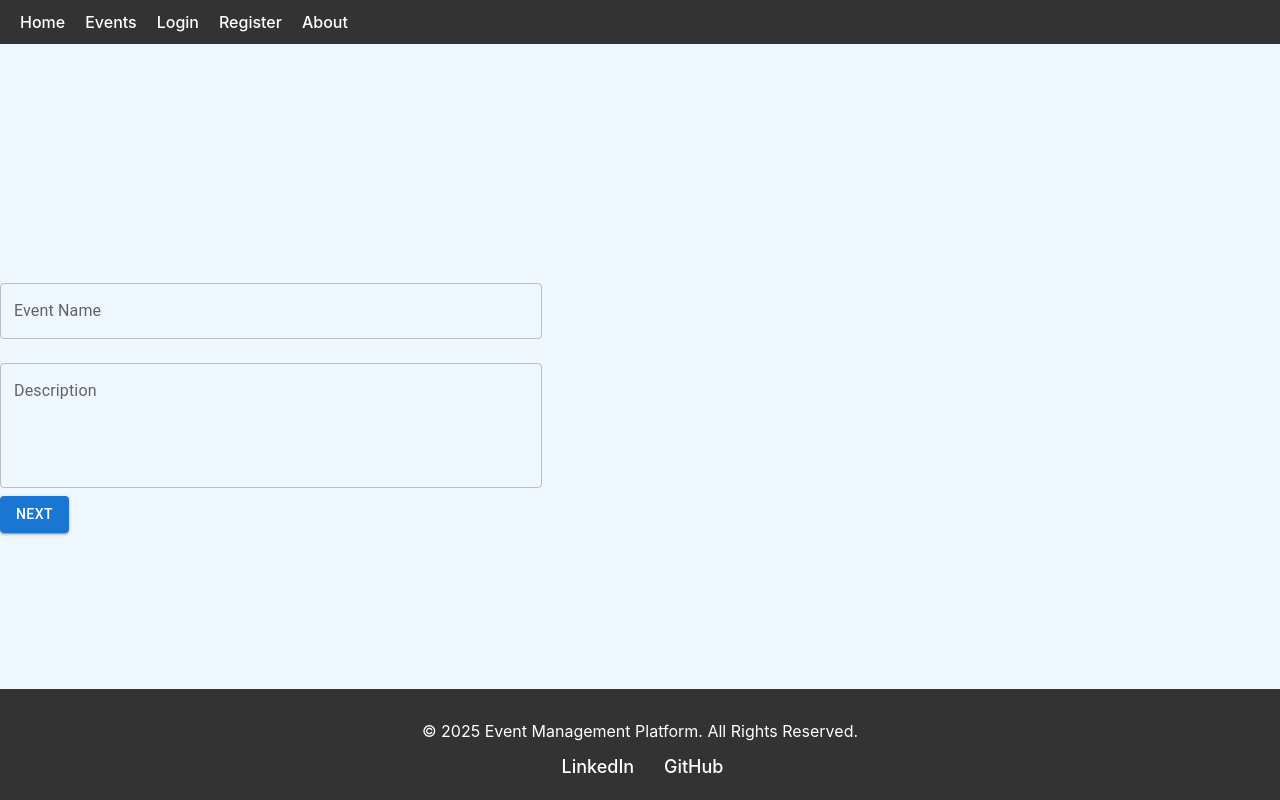
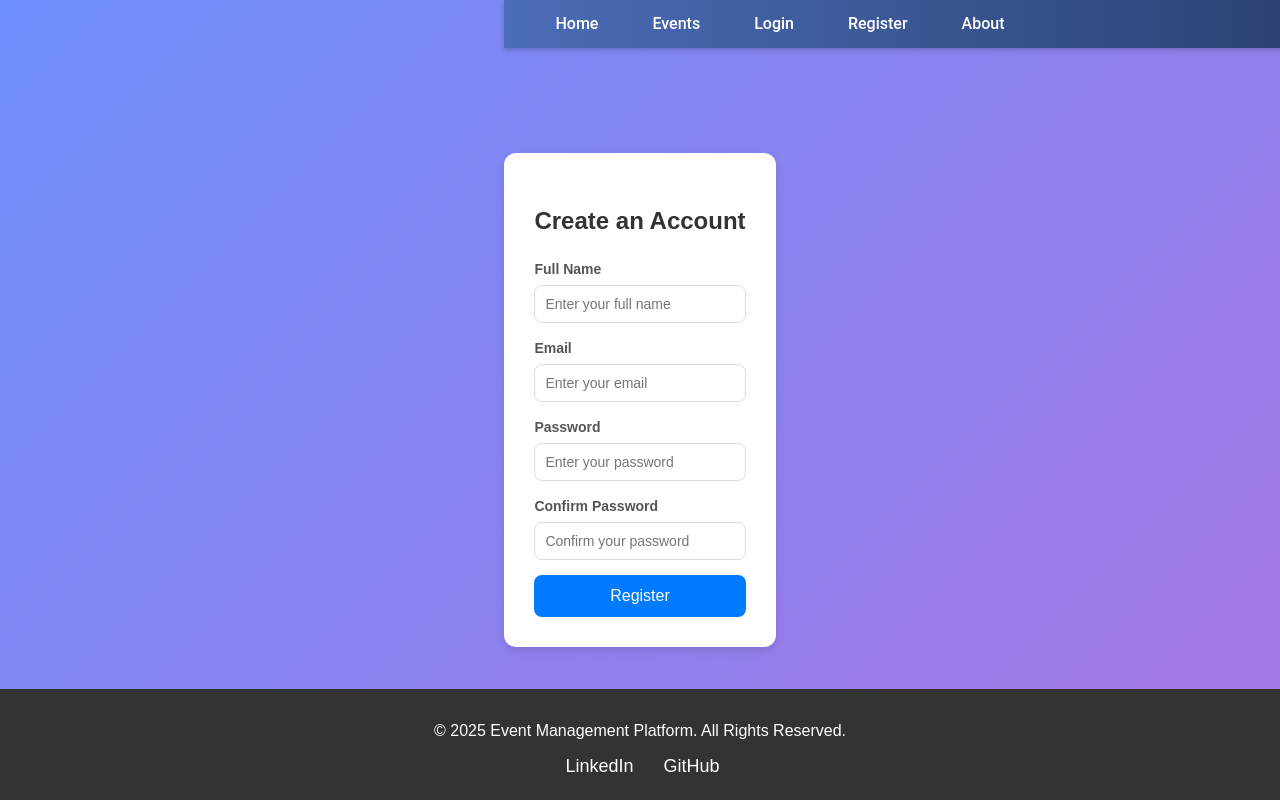
Before and after one commit to pal6158/B42_WEB_047_-Cloud-Crafters, a React (Vite) app in the folder event-management/: page /register in a window 1280 px wide. Built offline with nearby package versions, Linux system fonts and the light colour scheme.

Commit message:
Add About section for Event Management platform

```diff
--- a/event-management/src/App.jsx
+++ b/event-management/src/App.jsx
@@ -1,5 +1,5 @@
-import React, { useState } from 'react';
-
+import React from 'react';
+import { BrowserRouter as Router, Routes, Route } from 'react-router-dom';
 import EventDetailsForm from './components/EventCreationWizard/EventDetailsForm';
 import LocationPicker from './components/EventCreationWizard/LocationPicker';
 import DateTimePicker from './components/EventCreationWizard/DateTimePicker';
@@ -9,41 +9,28 @@ import ConfirmationStep from './components/EventCreationWizard/ConfirmationStep'
 import Navbar from './components/EventCreationWizard/pages/Home/Navbar/Navbar';
 import Footer from './components/EventCreationWizard/Pages/Home/Footer/Footer';
 import Home from './components/EventCreationWizard/pages/Home/Home';
+import LoginPage from './components/EventCreationWizard/Pages/Home/LogIn/LoginPage';
+import RegistrationPage from './components/EventCreationWizard/Pages/Home/RegistrationPage/RegistrationPage';
+import About from './components/EventCreationWizard/Pages/Home/About/About';
 
 const App = () => {
-  const [step, setStep] = useState(1);
-  const [formData, setFormData] = useState({
-    name: '',
-    description: '',
-    location: '',
-    date: '',
-    time: '',
-    invitees: '',
-  });
-
-  const nextStep = () => setStep(step + 1);
-  const prevStep = () => setStep(step - 1);
-  const submitForm = () => alert('Event Created Successfully!');
-
   return (
-    <div>
-      {/* Navbar and Footer are always visible */}
+    <Router>
       <Navbar />
-
-      {/* Conditionally render each component based on the current step */}
-      {step === 0 && <Home />}
-      {step === 1 && <EventDetailsForm formData={formData} setFormData={setFormData} nextStep={nextStep} />}
-      {step === 2 && <LocationPicker formData={formData} setFormData={setFormData} nextStep={nextStep} prevStep={prevStep} />}
-      {step === 3 && <DateTimePicker formData={formData} setFormData={setFormData} nextStep={nextStep} prevStep={prevStep} />}
-      {step === 4 && <MediaUpload nextStep={nextStep} prevStep={prevStep} />}
-      {step === 5 && <InviteesSelector formData={formData} setFormData={setFormData} nextStep={nextStep} prevStep={prevStep} />}
-      {step === 6 && <ConfirmationStep formData={formData} prevStep={prevStep} submitForm={submitForm} />}
-
-
+      <Routes>
+        <Route path="/" element={<Home />} />
+        <Route path="/login" element={<LoginPage />} />
+        <Route path="/register" element={<RegistrationPage />} />
+        <Route path='/about' element={<About />} />
+        <Route path="/event-details" element={<EventDetailsForm />} />
+        <Route path="/location-picker" element={<LocationPicker />} />
+        <Route path="/date-time-picker" element={<DateTimePicker />} />
+        <Route path="/media-upload" element={<MediaUpload />} />
+        <Route path="/invitees-selector" element={<InviteesSelector />} />
+        <Route path="/confirmation-step" element={<ConfirmationStep />} />
+      </Routes>
       <Footer />
-
-
-    </div>
+    </Router>
   );
 };
 
--- /dev/null
+++ b/event-management/src/components/EventCreationWizard/Pages/Home/About/About.css
@@ -0,0 +1,47 @@
+.about-container {
+    background: linear-gradient(135deg, #f7f7f7, #d7e9ff);
+    padding: 60px 20px;
+    display: flex;
+    justify-content: center;
+    align-items: center;
+  }
+
+  .about-content {
+    max-width: 800px;
+    text-align: center;
+    background: white;
+    padding: 40px;
+    border-radius: 16px;
+    box-shadow: 0 8px 16px rgba(0, 0, 0, 0.2);
+  }
+
+  .about-content h1 {
+    font-size: 2.5rem;
+    margin-bottom: 20px;
+    color: #333;
+  }
+
+  .about-content p {
+    font-size: 1.2rem;
+    line-height: 1.6;
+    color: #666;
+    margin-bottom: 20px;
+  }
+
+  .features-list {
+    list-style: none;
+    padding: 0;
+    margin: 20px 0;
+  }
+
+  .features-list li {
+    font-size: 1.1rem;
+    color: #0077b6;
+    margin: 10px 0;
+  }
+
+  .about-content h2 {
+    font-size: 2rem;
+    margin: 20px 0;
+    color: #004a6d;
+  }
--- /dev/null
+++ b/event-management/src/components/EventCreationWizard/Pages/Home/About/About.jsx
@@ -0,0 +1,31 @@
+import React from 'react';
+import './About.css';
+
+const About = () => {
+  return (
+    <section className="about-container">
+      <div className="about-content">
+        <h1>About Event Management Platform</h1>
+        <p>
+          Welcome to our Event Creation and Management Platform! We are dedicated to providing you with seamless and intuitive solutions for creating, managing, and attending events.
+        </p>
+        <p>
+          Our platform offers a comprehensive event creation wizard, RSVP tracking dashboard, interactive engagement tools, and AI-powered event recommendations to make your event planning process effortless and enjoyable.
+        </p>
+        <h2>Why Choose Us?</h2>
+        <ul className="features-list">
+          <li>📅 Effortless Event Creation</li>
+          <li>📍 Location Selection and RSVP Tracking</li>
+          <li>🗂️ Event Timeline and Media Sharing</li>
+          <li>🤖 AI-Powered Event Recommendations</li>
+        </ul>
+        <p>
+          Whether you're planning a corporate event, a social gathering, or a personal celebration, we've got you covered.
+          Join us and experience the next level of event management!
+        </p>
+      </div>
+    </section>
+  );
+};
+
+export default About;
--- a/event-management/src/components/EventCreationWizard/Pages/Home/Home.css
+++ b/event-management/src/components/EventCreationWizard/Pages/Home/Home.css
@@ -13,6 +13,12 @@ html, body {
     align-items: center;
     color: black;
     text-align: center;
+
+
+    background-image: url('/Users/bikashjha/Desktop/ConstructWeek/B42_WEB_047_-Cloud-Crafters/event-management/src/assets/show-dance-floor-vector-background-with-spotlights-party-concert-stage-floor-illustration_1284-42341.avif'); /* Replace with your image path */
+    background-size: cover; /* Cover the entire container */
+    background-position: center; /* Center the image */
+    background-repeat: no-repeat;
   }
 
   .welcome-text {
--- /dev/null
+++ b/event-management/src/components/EventCreationWizard/Pages/Home/LogIn/LoginPage.css
@@ -0,0 +1,87 @@
+/* Full-page background */
+body {
+    margin: 0;
+    font-family: "Poppins", sans-serif;
+    background: linear-gradient(135deg, #6e8efb, #a777e3);
+    height: 100vh;
+    display: flex;
+    justify-content: center;
+    align-items: center;
+  }
+
+  .login-container {
+    display: flex;
+    justify-content: center;
+    align-items: center;
+    height: 100%;
+    width: 100%;
+  }
+
+  .login-card {
+    background: white;
+    padding: 40px;
+    border-radius: 12px;
+    box-shadow: 0px 10px 15px rgba(0, 0, 0, 0.2);
+    width: 100%;
+    max-width: 400px;
+    text-align: center;
+  }
+
+  h2 {
+    color: #4a4a4a;
+    margin-bottom: 20px;
+  }
+
+  form {
+    width: 100%;
+  }
+
+  .input-group {
+    margin-bottom: 15px;
+    text-align: left;
+  }
+
+  label {
+    font-size: 14px;
+    color: #6b6b6b;
+    display: block;
+    margin-bottom: 5px;
+  }
+
+  input {
+    width: 100%;
+    padding: 10px;
+    border: 1px solid #d9d9d9;
+    border-radius: 8px;
+    font-size: 14px;
+    outline: none;
+    transition: 0.3s;
+  }
+
+  input:focus {
+    border: 1px solid #6e8efb;
+  }
+
+  .login-btn {
+    background-color: #6e8efb;
+    color: white;
+    padding: 12px;
+    width: 100%;
+    border: none;
+    border-radius: 8px;
+    cursor: pointer;
+    font-size: 16px;
+    transition: background-color 0.3s;
+  }
+
+  .login-btn:hover {
+    background-color: #5a7be2;
+  }
+
+  .forgot-password {
+    color: #6e8efb;
+    font-size: 14px;
+    margin-top: 10px;
+    cursor: pointer;
+    text-decoration: underline;
+  }
--- /dev/null
+++ b/event-management/src/components/EventCreationWizard/Pages/Home/LogIn/LoginPage.jsx
@@ -0,0 +1,28 @@
+import React from "react";
+import "./LoginPage.css";
+
+const LoginPage = () => {
+  return (
+    <div className="login-container">
+      <div className="login-card">
+        <h2>Welcome Back!</h2>
+        <form>
+          <div className="input-group">
+            <label>Email</label>
+            <input type="email" placeholder="Enter your email" required />
+          </div>
+          <div className="input-group">
+            <label>Password</label>
+            <input type="password" placeholder="Enter your password" required />
+          </div>
+          <button type="submit" className="login-btn">
+            Login
+          </button>
+          <p className="forgot-password">Forgot your password?</p>
+        </form>
+      </div>
+    </div>
+  );
+};
+
+export default LoginPage;
--- a/event-management/src/components/EventCreationWizard/Pages/Home/Navbar/Navbar.css
+++ b/event-management/src/components/EventCreationWizard/Pages/Home/Navbar/Navbar.css
@@ -1,34 +1,73 @@
-/* Navbar Styles */
-nav {
-    background-color: #333;
-    color: white;
-    padding: 10px 20px; /* Added horizontal padding to give space on the sides */
-    display: flex;
-    justify-content: space-between; /* Spread out the items to the left and right */
-    align-items: center; /* Vertically center the content */
-    position: fixed; /* Keep the navbar fixed at the top */
-    top: 0; /* Position it at the top of the page */
-    width: 100%; /* Ensure it spans the full width of the screen */
-    z-index: 1000; /* Make sure it stays on top of other content */
+/* Navbar Container */
+html {
+  overflow-y: scroll; /* Always show vertical scrollbar */
 }
 
-  ul {
-    list-style-type: none;
+
+.nav {
+  background: linear-gradient(90deg, #4b6cb7, #182848);
+  color: white;
+  padding: 12px 24px;
+  display: flex;
+  justify-content: space-between;
+  align-items: center;
+  position: fixed;
+  top: 0;
+  width: 100%;
+  z-index: 1000;
+  box-shadow: 0 2px 5px rgba(0, 0, 0, 0.2);
+  font-family: 'Roboto', sans-serif;
+}
+
+.nav ul {
+  list-style: none;
+  display: flex;
   padding: 0;
   margin: 0;
-    display: flex; /* Make the list items appear horizontally */
 }
 
-  li {
-    margin-right: 20px; /* Space between the nav items */
+.nav li {
+  margin: 0 15px;
 }
 
-  a {
+.nav a {
   color: white;
   text-decoration: none;
   font-size: 16px;
+  font-weight: 500;
+  padding: 8px 12px;
+  border-radius: 5px;
+  transition: background-color 0.3s ease, transform 0.3s ease;
 }
 
-  a:hover {
-    text-decoration: underline; /* Adds a hover effect */
+.nav a:hover {
+  background-color: rgba(255, 255, 255, 0.2);
+  transform: translateY(-2px);
 }
+
+.nav a.active {
+  background-color: rgba(255, 255, 255, 0.4);
+}
+
+/* Responsive Design */
+@media (max-width: 768px) {
+  .nav ul {
+    flex-direction: column;
+    background-color: #182848;
+    position: absolute;
+    top: 100%;
+    left: 0;
+    width: 100%;
+    display: none;
+    z-index: 999;
+  }
+
+  .nav li {
+    text-align: center;
+    margin: 10px 0;
+  }
+
+  .nav.active ul {
+    display: block;
+  }
+}
--- a/event-management/src/components/EventCreationWizard/Pages/Home/Navbar/Navbar.jsx
+++ b/event-management/src/components/EventCreationWizard/Pages/Home/Navbar/Navbar.jsx
@@ -1,22 +1,21 @@
-
 // Navbar.jsx
 
 import React from 'react';
+import { Link } from 'react-router-dom';
 import './Navbar.css';
 
 const Navbar = () => {
   return (
     <nav className="nav">
       <ul>
-        <li><a href="/">Home</a></li>
-        <li><a href="/events">Events</a></li>
-        <li><a href="/login">Login</a></li>
-        <li><a href="/register">Register</a></li>
-        <li><a href="/about">About</a></li>
+        <li><Link to="/">Home</Link></li>
+        <li><Link to="/events">Events</Link></li>
+        <li><Link to="/login">Login</Link></li>
+        <li><Link to="/register">Register</Link></li>
+        <li><Link to="/about">About</Link></li>
       </ul>
     </nav>
   );
 };
 
-// Default export
 export default Navbar;
--- /dev/null
+++ b/event-management/src/components/EventCreationWizard/Pages/Home/RegistrationPage/RegistrationPage.css
@@ -0,0 +1,81 @@
+* {
+    box-sizing: border-box;
+  }
+
+  body {
+    font-family: 'Arial', sans-serif;
+    background-color: #f9f9f9;
+    display: flex;
+    justify-content: center;
+    align-items: center;
+    height: 100vh;
+    margin: 0;
+  }
+
+  .registration-container {
+    background-color: #ffffff;
+    padding: 30px;
+    border-radius: 12px;
+    box-shadow: 0px 4px 8px rgba(0, 0, 0, 0.1);
+    width: 100%;
+    max-width: 400px;
+    text-align: center;
+  }
+
+  h2 {
+    color: #333;
+    margin-bottom: 20px;
+  }
+
+  form {
+    display: flex;
+    flex-direction: column;
+  }
+
+  .form-group {
+    margin-bottom: 15px;
+    text-align: left;
+  }
+
+  label {
+    display: block;
+    margin-bottom: 5px;
+    font-weight: bold;
+    color: #555;
+  }
+
+  input {
+    width: 100%;
+    padding: 10px;
+    border: 1px solid #ddd;
+    border-radius: 8px;
+    font-size: 14px;
+  }
+
+  input:focus {
+    outline: none;
+    border-color: #007bff;
+    box-shadow: 0px 0px 4px rgba(0, 123, 255, 0.6);
+  }
+
+  .error-message {
+    color: red;
+    font-size: 14px;
+    margin-top: -10px;
+    margin-bottom: 15px;
+  }
+
+  .register-button {
+    background-color: #007bff;
+    color: white;
+    border: none;
+    padding: 12px;
+    font-size: 16px;
+    border-radius: 8px;
+    cursor: pointer;
+    transition: background-color 0.3s;
+  }
+
+  .register-button:hover {
+    background-color: #0056b3;
+  }
--- /dev/null
+++ b/event-management/src/components/EventCreationWizard/Pages/Home/RegistrationPage/RegistrationPage.jsx
@@ -0,0 +1,90 @@
+import React, { useState } from 'react';
+import './RegistrationPage.css';
+
+const RegistrationPage = () => {
+  const [formData, setFormData] = useState({
+    name: '',
+    email: '',
+    password: '',
+    confirmPassword: '',
+  });
+
+  const [error, setError] = useState('');
+  const handleInputChange = (e) => {
+    const { name, value } = e.target;
+    setFormData({ ...formData, [name]: value });
+  };
+
+  const handleSubmit = (e) => {
+    e.preventDefault();
+
+    if (formData.password !== formData.confirmPassword) {
+      setError('Passwords do not match!');
+      return;
+    }
+
+    setError('');
+    // Handle form submission logic
+    alert('Registration Successful!');
+  };
+
+  return (
+    <div className="registration-container">
+      <h2>Create an Account</h2>
+      <form onSubmit={handleSubmit}>
+        <div className="form-group">
+          <label htmlFor="name">Full Name</label>
+          <input
+            type="text"
+            id="name"
+            name="name"
+            value={formData.name}
+            onChange={handleInputChange}
+            placeholder="Enter your full name"
+            required
+          />
+        </div>
+        <div className="form-group">
+          <label htmlFor="email">Email</label>
+          <input
+            type="email"
+            id="email"
+            name="email"
+            value={formData.email}
+            onChange={handleInputChange}
+            placeholder="Enter your email"
+            required
+          />
+        </div>
+        <div className="form-group">
+          <label htmlFor="password">Password</label>
+          <input
+            type="password"
+            id="password"
+            name="password"
+            value={formData.password}
+            onChange={handleInputChange}
+            placeholder="Enter your password"
+            required
+          />
+        </div>
+        <div className="form-group">
+          <label htmlFor="confirmPassword">Confirm Password</label>
+          <input
+            type="password"
+            id="confirmPassword"
+            name="confirmPassword"
+            value={formData.confirmPassword}
+            onChange={handleInputChange}
+            placeholder="Confirm your password"
+            required
+          />
+        </div>
+        {error && <p className="error-message">{error}</p>}
+        <button type="submit" className="register-button">Register</button>
+      </form>
+    </div>
+  );
+};
+
+export default RegistrationPage;
```
Also changed, not shown: event-management/src/assets/show-dance-floor-vector-background-with-spotlights-party-concert-stage-floor-illustration_1284-42341.avif (added). Lines whose indentation alone changed are shown as unchanged.
